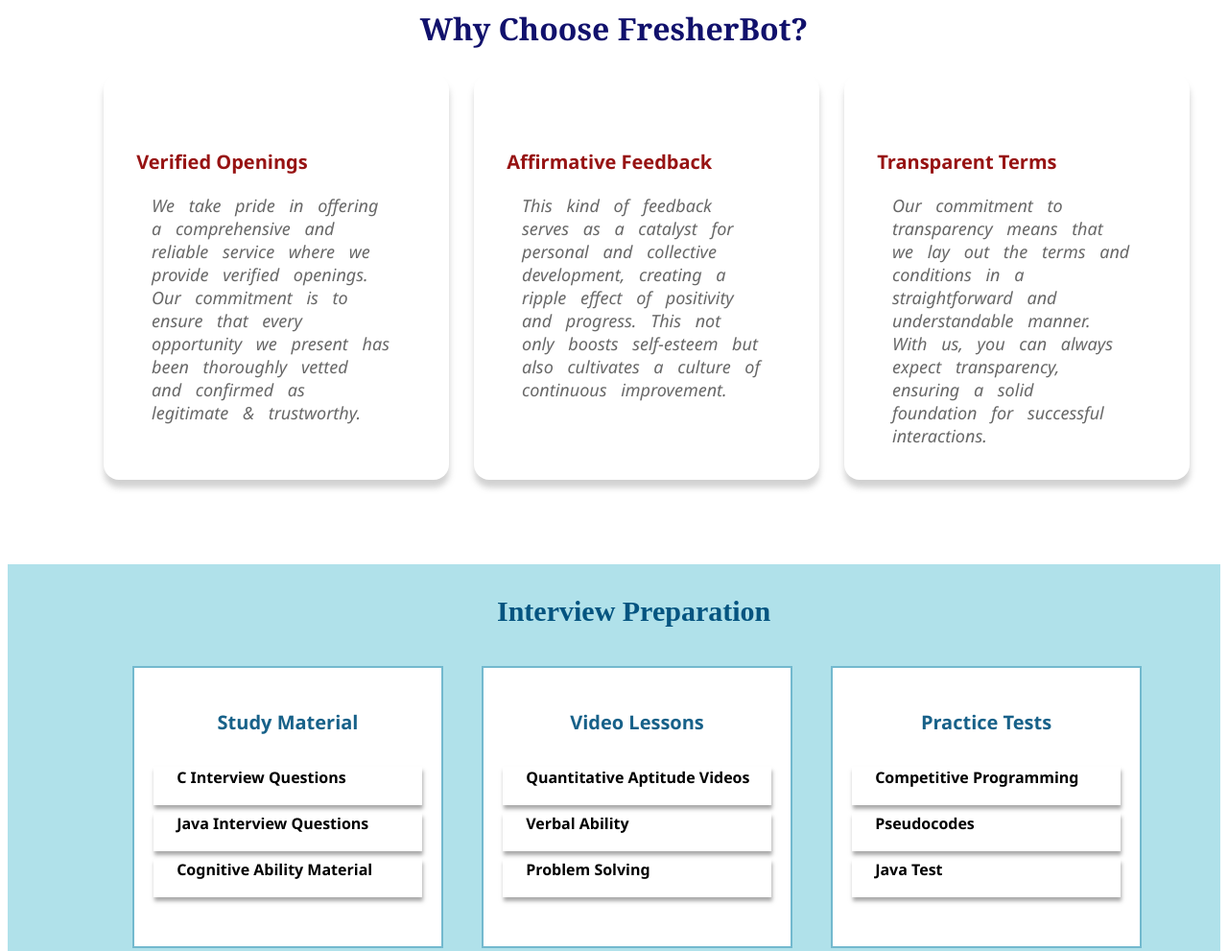
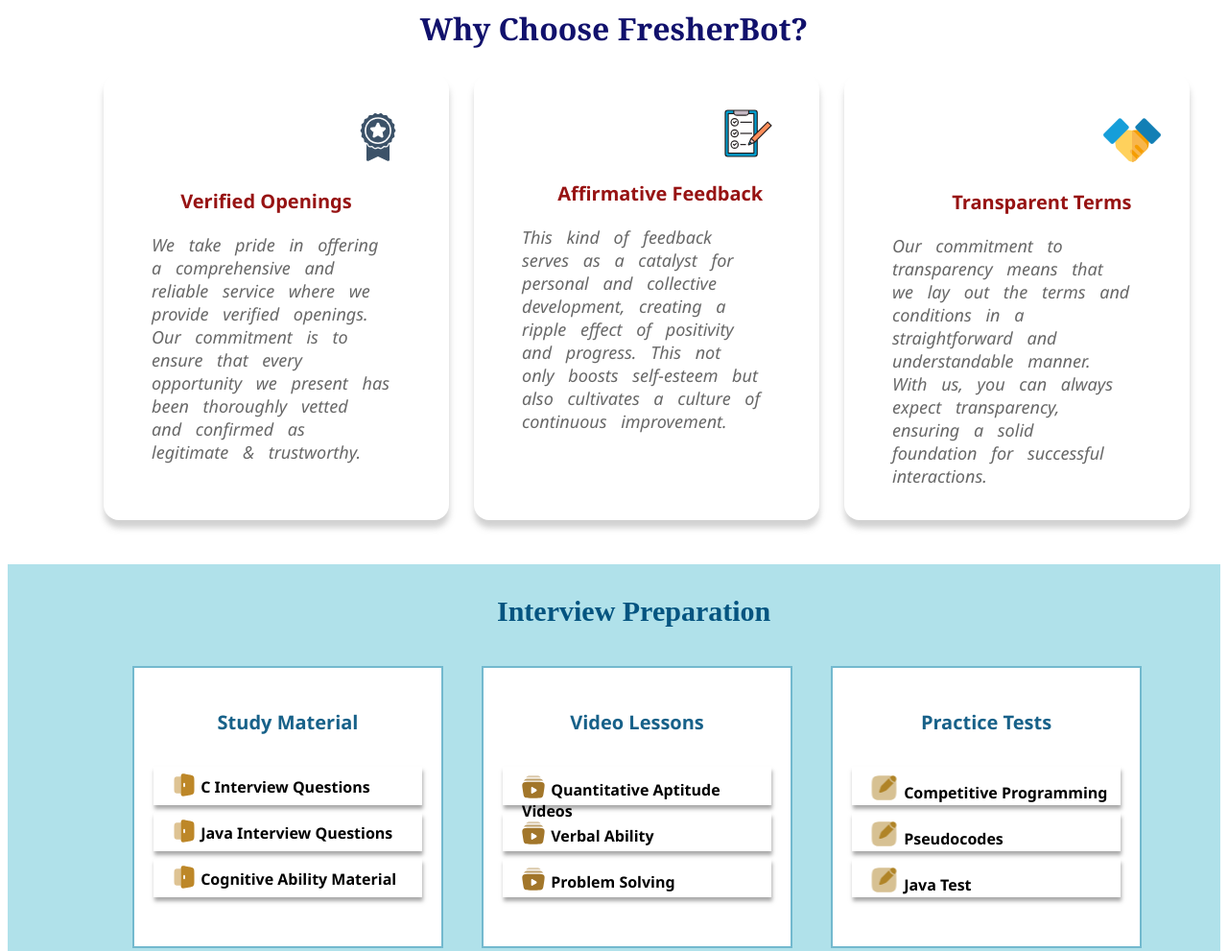
Before and after one commit to kingvinod112/FresherBot, a plain HTML site: page Fresherbot.html in a window 1280 px wide. Shown: the part 1020-2011 px from the top of the page at 96% size. Drawn offline with Linux system fonts and the light colour scheme.

Commit message:
Update Index.html

```diff
--- a/Fresherbot.html
+++ b/Fresherbot.html
@@ -4,12 +4,12 @@
     <meta charset="UTF-8">
     <meta name="viewport" content="width=device-width, initial-scale=1.0">
     <title>FresherBot - Job search for freshers, Interview Prep, Hiring assessments</title>
-    <link rel="shortcut icon" href="/My Project/favicon_fresherbot.png" type="x-icon">
+    <link rel="shortcut icon" href="/favicon_fresherbot.png" type="x-icon">
     <link rel="stylesheet" href="fresh.css">
 </head>
 <body>
 <nav>
-    <div class="ch1"><a href=""><img id="f1" src="/My Project/fresherbot_logo_dark.png" alt=""></div></a>
+    <div class="ch1"><a href=""><img id="f1" src="/fresherbot_logo_dark.png" alt=""></div></a>
     <div class="ch2">
 
         <a href=""><li class="txt">For Candidate</li></a>
@@ -21,7 +21,7 @@
 </nav>
 
 <div class="pis">
-    <img src="/My Project/hero-min.webp" alt="" class="img1">
+    <img src="/hero-min.webp" alt="" class="img1">
     <div id="wds">
         <p  class="p1" >Unlocking Opportunities for Fresh Graduates</p>
         <h1 class="dream">Find your dream job now!</h1>
@@ -62,17 +62,17 @@
 
 <div class="b3">
     <div class="bx3">
-        <img src="/My Project/b1.png" alt="" class="pic3">
+        <img src="/b1.png" alt="" class="pic3">
         <span class="head1">Verified Openings</span>
         <p class="bxp"><i> We take pride in offering a comprehensive and reliable service where we provide verified openings. Our commitment is to ensure that every opportunity we present has been thoroughly vetted and confirmed as legitimate & trustworthy.</i></p>
     </div>
     <div class="bx3">
-        <img src="/My Project/b2.png" alt="" class="pic3" >
+        <img src="/b2.png" alt="" class="pic3" >
         <span class="head1">Affirmative Feedback</span>
         <p class="bxp"><i>This kind of feedback serves as a catalyst for personal and collective development, creating a ripple effect of positivity and progress. This not only boosts self-esteem but also cultivates a culture of continuous improvement.</i></p>
     </div>
     <div class="bx3">
-        <img src="/My Project/b3.png" alt="" class="pic3">
+        <img src="/b3.png" alt="" class="pic3">
         <span class="head1">Transparent Terms</span>
         <p class="bxp"> Our commitment to transparency means that we lay out the terms and conditions in a straightforward and understandable manner. With us, you can always expect transparency, ensuring a solid foundation for successful interactions.</p>
     </div>
@@ -85,21 +85,21 @@
    <div class="lbx3">
     <div class="bxs3">
         <h5 class="lhead">Study Material</h5>
-        <li class="l3"><img src="/My Project/l1.png" alt="" class="limg">  C Interview Questions</li>
-        <li class="l3"><img src="/My Project/l1.png" alt="" class="limg">  Java Interview Questions</li>
-        <li class="l3"><img src="/My Project/l1.png" alt="" class="limg">  Cognitive Ability Material</li>
+        <li class="l3"><img src="/l1.png" alt="" class="limg">  C Interview Questions</li>
+        <li class="l3"><img src="/l1.png" alt="" class="limg">  Java Interview Questions</li>
+        <li class="l3"><img src="/l1.png" alt="" class="limg">  Cognitive Ability Material</li>
     </div>
     <div class="bxs3">
         <h5 class="lhead">Video Lessons</h5>
-        <li class="l3"><img src="/My Project/l2.png" alt="" class="limg">  Quantitative Aptitude Videos</li>
-        <li class="l3"><img src="/My Project/l2.png" alt="" class="limg">  Verbal Ability</li>
-        <li class="l3"><img src="/My Project/l2.png" alt="" class="limg">  Problem Solving</li>
+        <li class="l3"><img src="/l2.png" alt="" class="limg">  Quantitative Aptitude Videos</li>
+        <li class="l3"><img src="/l2.png" alt="" class="limg">  Verbal Ability</li>
+        <li class="l3"><img src="/l2.png" alt="" class="limg">  Problem Solving</li>
     </div>
     <div class="bxs3">
         <h5 class="lhead">Practice Tests</h5>
-        <li class="l3"><img src="/My Project/l3.png" alt="" class="limg">  Competitive Programming</li>
-        <li class="l3"><img src="/My Project/l3.png" alt="" class="limg">  Pseudocodes</li>
-        <li class="l3"><img src="/My Project/l3.png" alt="" class="limg">  Java Test</li>
+        <li class="l3"><img src="/l3.png" alt="" class="limg">  Competitive Programming</li>
+        <li class="l3"><img src="/l3.png" alt="" class="limg">  Pseudocodes</li>
+        <li class="l3"><img src="/l3.png" alt="" class="limg">  Java Test</li>
     </div>
    </div>
 </div>
```
